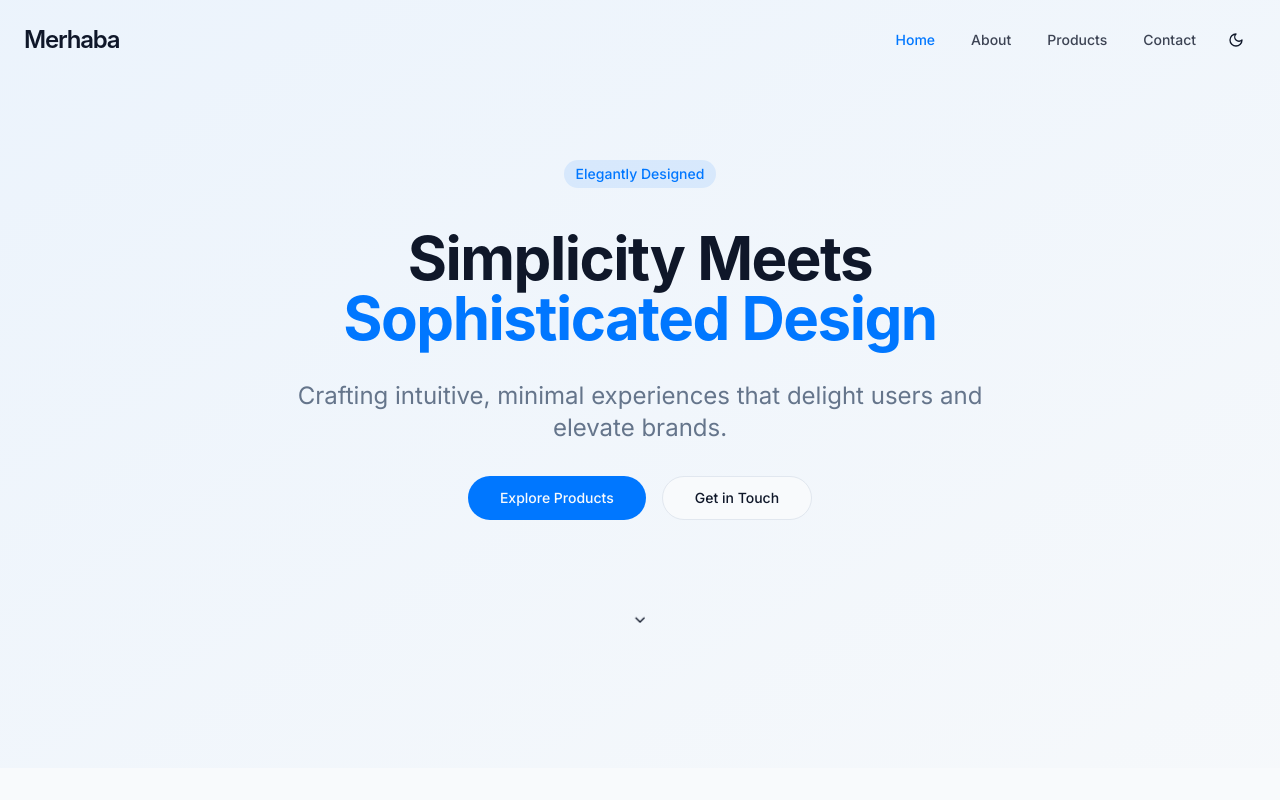
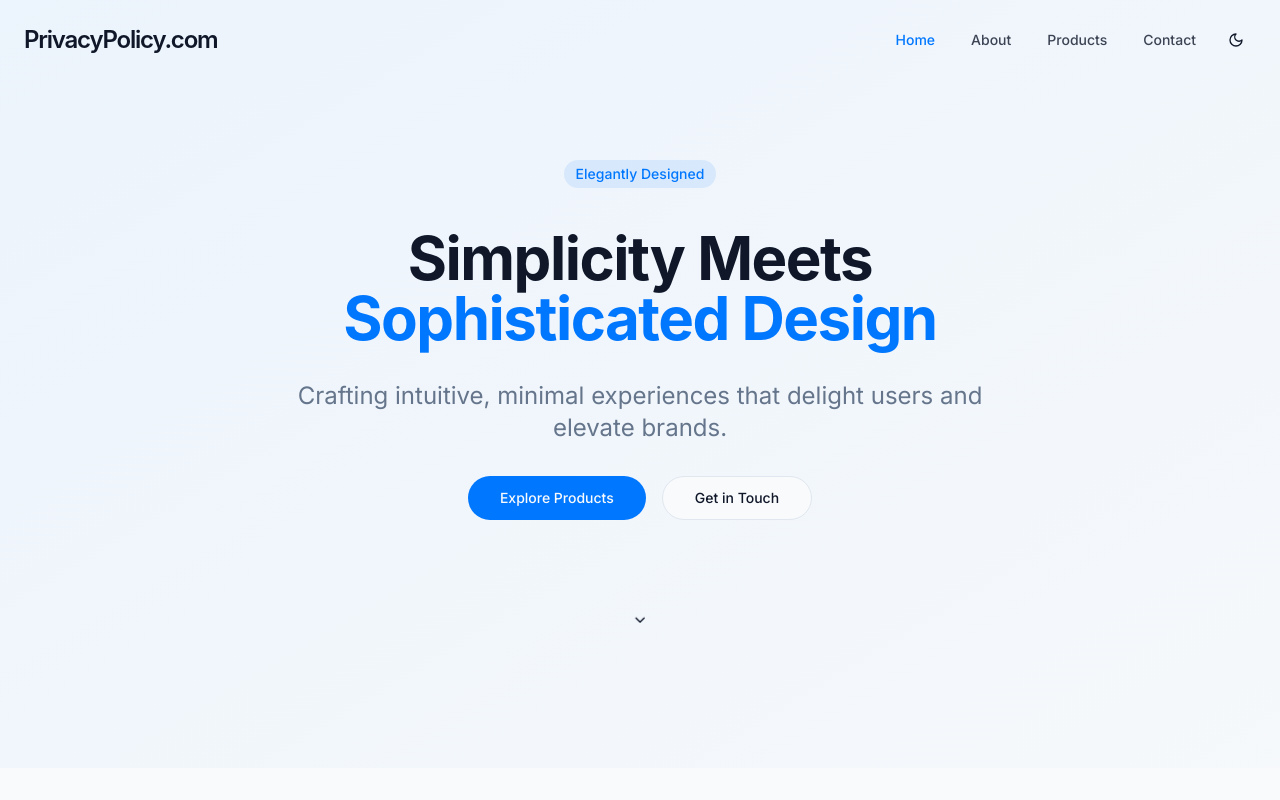
Before and after one commit to Bombastic216/f-629526, a React (Vite) app: page / in a window 1280 px wide. Shown: the top 800 px of the page. Built offline with nearby package versions, Linux system fonts and the light colour scheme.

Commit message:
Update domain address
Update the domain address of the site.

```diff
--- a/index.html
+++ b/index.html
@@ -4,9 +4,9 @@
   <head>
     <meta charset="UTF-8" />
     <meta name="viewport" content="width=device-width, initial-scale=1.0" />
-    <title>Merhaba | Minimal Design Excellence</title>
-    <meta name="description" content="Merhaba - Creating minimalist, elegant designs with attention to detail and focus on user experience." />
-    <meta name="author" content="Merhaba Design" />
+    <title>PrivacyPolicy.com | Outdoor & Camping Apparel</title>
+    <meta name="description" content="PrivacyPolicy.com - Creating minimalist, elegant outdoor apparel with attention to detail and focus on user experience." />
+    <meta name="author" content="PrivacyPolicy.com" />
     <meta property="og:image" content="https://lovable.dev/opengraph-image-p98pqg.png" />
     <link rel="preconnect" href="https://fonts.googleapis.com">
     <link rel="preconnect" href="https://fonts.gstatic.com" crossorigin>
--- a/src/components/Footer.tsx
+++ b/src/components/Footer.tsx
@@ -1,4 +1,3 @@
-
 import { Link } from "react-router-dom";
 import { Button } from "@/components/ui/button";
 import { Input } from "@/components/ui/input";
@@ -19,10 +18,10 @@ const Footer = () => {
         <div className="grid grid-cols-1 md:grid-cols-2 lg:grid-cols-4 gap-12">
           <div className="space-y-4">
             <Link to="/" className="font-display text-xl font-semibold tracking-tighter hover-float">
-              Merhaba
+              PrivacyPolicy.com
             </Link>
             <p className="text-muted-foreground max-w-xs">
-              Creating minimalist, elegant designs with attention to detail and focus on user experience.
+              Crafting premium outdoor apparel that helps you escape the city chaos and embrace nature's beauty.
             </p>
             <div className="flex space-x-3">
               <Button variant="ghost" size="icon" className="rounded-full hover:text-primary">
@@ -108,7 +107,7 @@ const Footer = () => {
         </div>
 
         <div className="mt-12 pt-8 border-t text-center text-sm text-muted-foreground">
-          <p>© {new Date().getFullYear()} Merhaba. All rights reserved.</p>
+          <p>© {new Date().getFullYear()} PrivacyPolicy.com. All rights reserved.</p>
         </div>
       </div>
     </footer>
--- a/src/components/Navbar.tsx
+++ b/src/components/Navbar.tsx
@@ -45,7 +45,7 @@ const Navbar = () => {
           className="font-display text-xl md:text-2xl font-semibold tracking-tighter hover-float"
           aria-label="Home"
         >
-          Merhaba
+          PrivacyPolicy.com
         </Link>
 
         {/* Desktop Navigation */}
```
